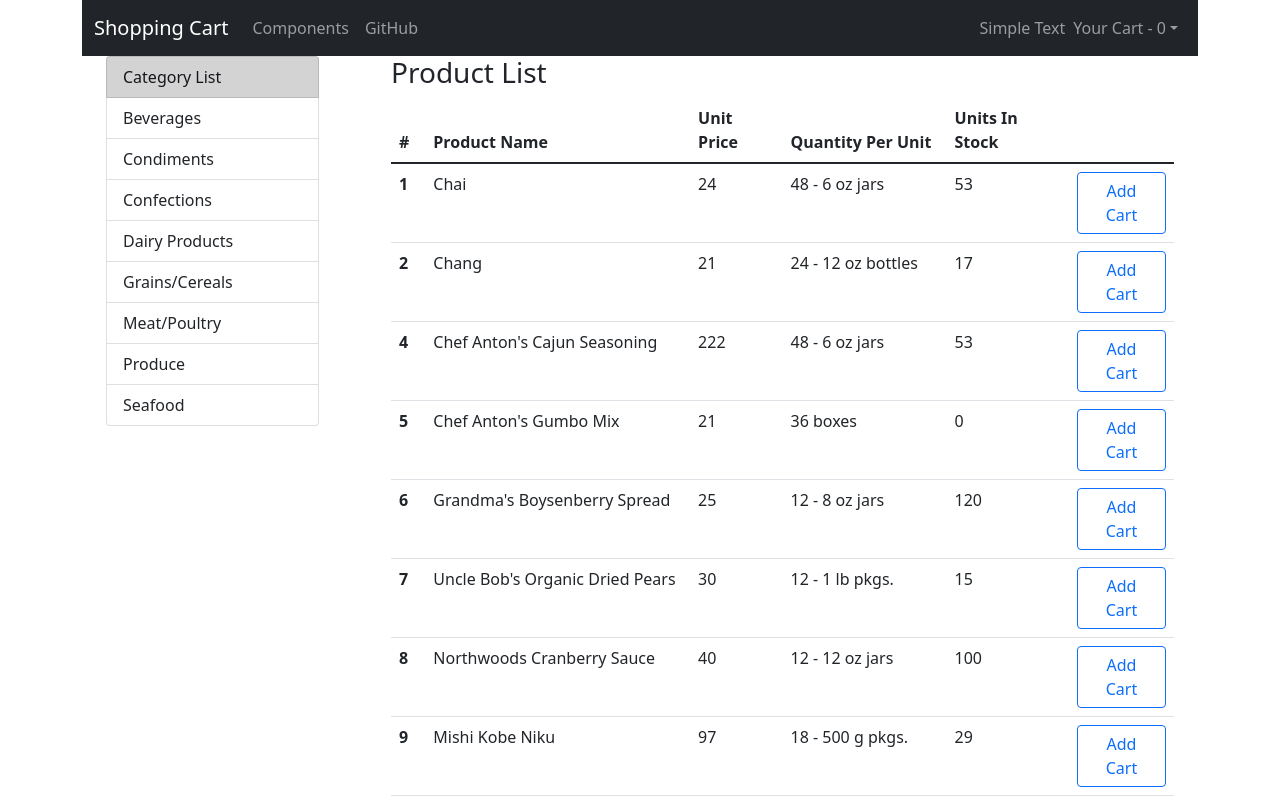
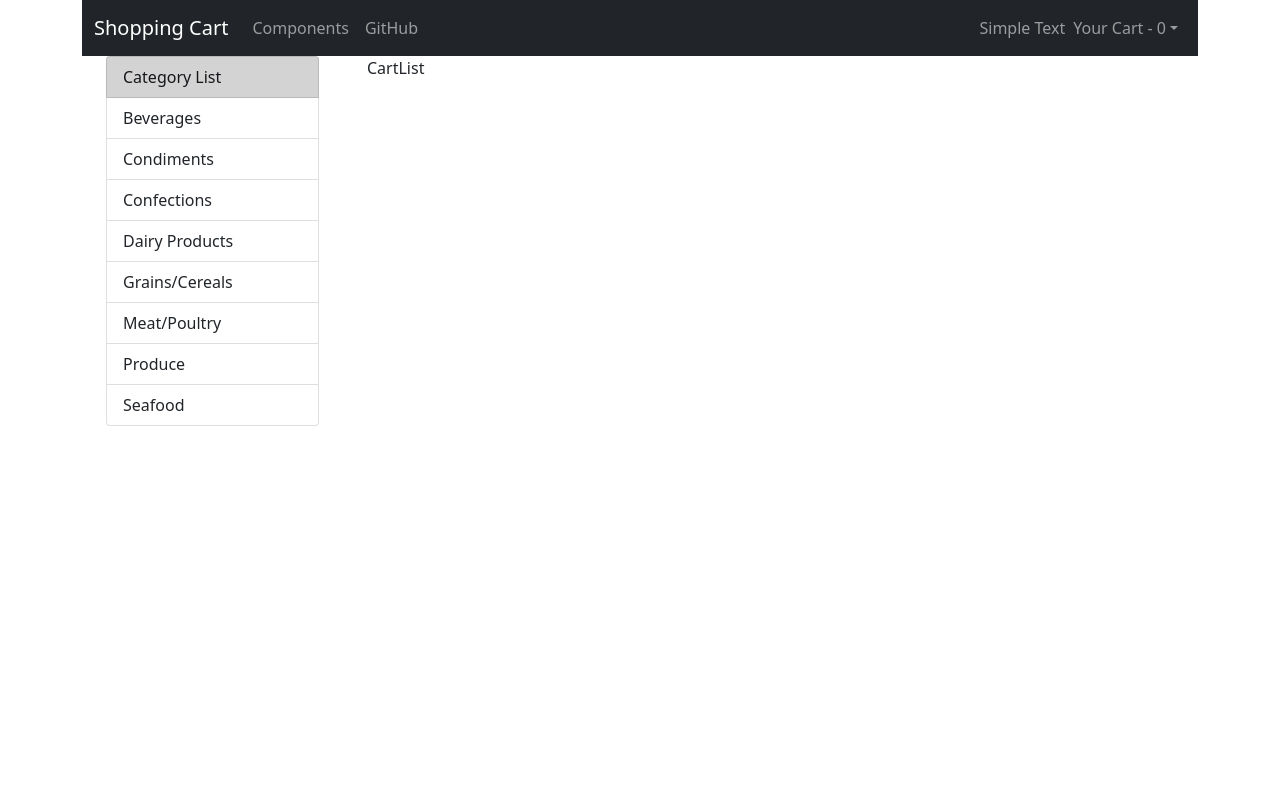
Before and after one commit to ihsansunman/Shopping-Cart, a React (Create React App) app: page /cart in a window 1280 px wide. Shown: the top 800 px of the page. Built offline with nearby package versions, Linux system fonts and the light colour scheme; data requests are answered from the project's data file.

Commit message:
Create Routing Implementation&Import React-Router

```diff
--- a/package.json
+++ b/package.json
@@ -10,6 +10,7 @@
     "bootstrap": "^5.1.3",
     "react": "^17.0.2",
     "react-dom": "^17.0.2",
+    "react-router-dom": "^5.0.1",
     "react-scripts": "5.0.0",
     "reactstrap": "^9.0.1",
     "web-vitals": "^2.1.4"
--- a/src/App.js
+++ b/src/App.js
@@ -4,6 +4,9 @@ import Category from "./Category";
 import Navi from "./Navi";
 import ProductList from "./ProductList";
 import alertify from "alertifyjs";
+import { Switch, Route} from "react-router-dom";
+import NotFound from "./NotFound";
+import CartList from "./CartList";
 
 export default class App extends Component {
   state = { currentCategory: "", products: [], cart: [] };
@@ -37,7 +40,7 @@ export default class App extends Component {
     }
 
     this.setState({ cart: newCart });
-    alertify.success( product.productName + " added to cart!");
+    alertify.success(product.productName + " added to cart!");
   };
   removeFromCart = (product) => {
     let newCart = this.state.cart.filter((c) => c.product.id !== product.id);
@@ -59,12 +62,23 @@ export default class App extends Component {
             />
           </Col>
           <Col xs="9">
+            <Switch>
+              <Route
+                exact
+                path="/"
+                render={(props) => (
                   <ProductList
+                    {...props}
                     products={this.state.products}
                     addToCart={this.addToCart}
                     currentCategory={this.state.currentCategory}
                     info={productInfo}
                   />
+                )}
+              />
+              <Route exact path="/cart" component={CartList} />
+              <Route component={NotFound} />
+            </Switch>
           </Col>
         </Row>
       </Container>
--- /dev/null
+++ b/src/CartList.js
@@ -0,0 +1,9 @@
+import React, { Component } from 'react'
+
+export default class CartList extends Component {
+  render() {
+    return (
+      <div>CartList</div>
+    )
+  }
+}
--- /dev/null
+++ b/src/NotFound.js
@@ -0,0 +1,9 @@
+import React, { Component } from 'react'
+
+export default class NotFound extends Component {
+  render() {
+    return (
+      <div>Not Found!</div>
+    )
+  }
+}
--- a/src/index.js
+++ b/src/index.js
@@ -4,11 +4,12 @@ import App from './App';
 import reportWebVitals from './reportWebVitals';
 import 'bootstrap/dist/css/bootstrap.min.css';
 import "alertifyjs/build/css/alertify.min.css"
+import {BrowserRouter} from "react-router-dom"
 
 ReactDOM.render(
-  <React.StrictMode>
+  <BrowserRouter>
     <App />
-  </React.StrictMode>,
+  </BrowserRouter>,
   document.getElementById('root')
 );
 
```
Also changed, not shown: 2 other files (tests, documents, lock files or other folders). Lines whose indentation alone changed are shown as unchanged.
